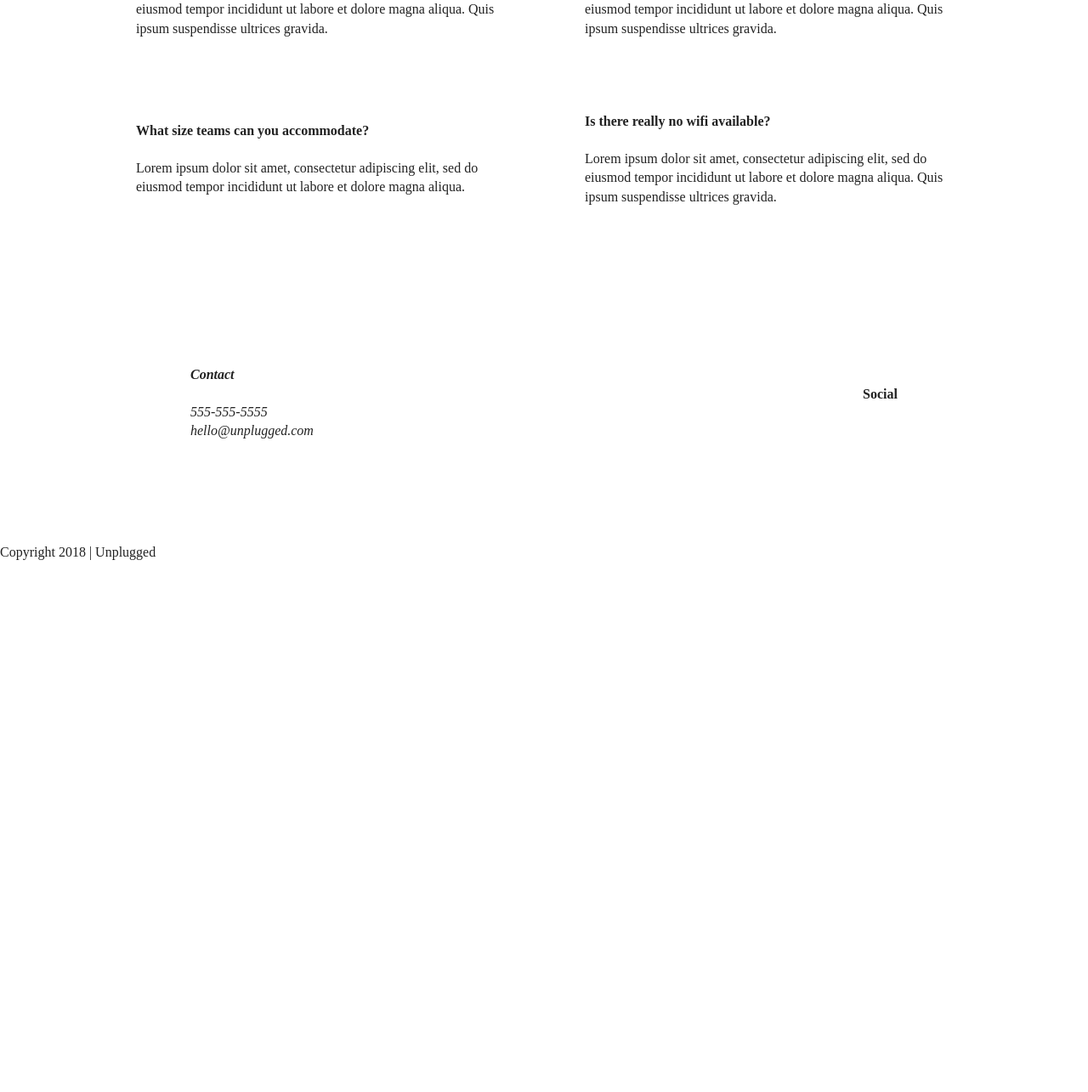
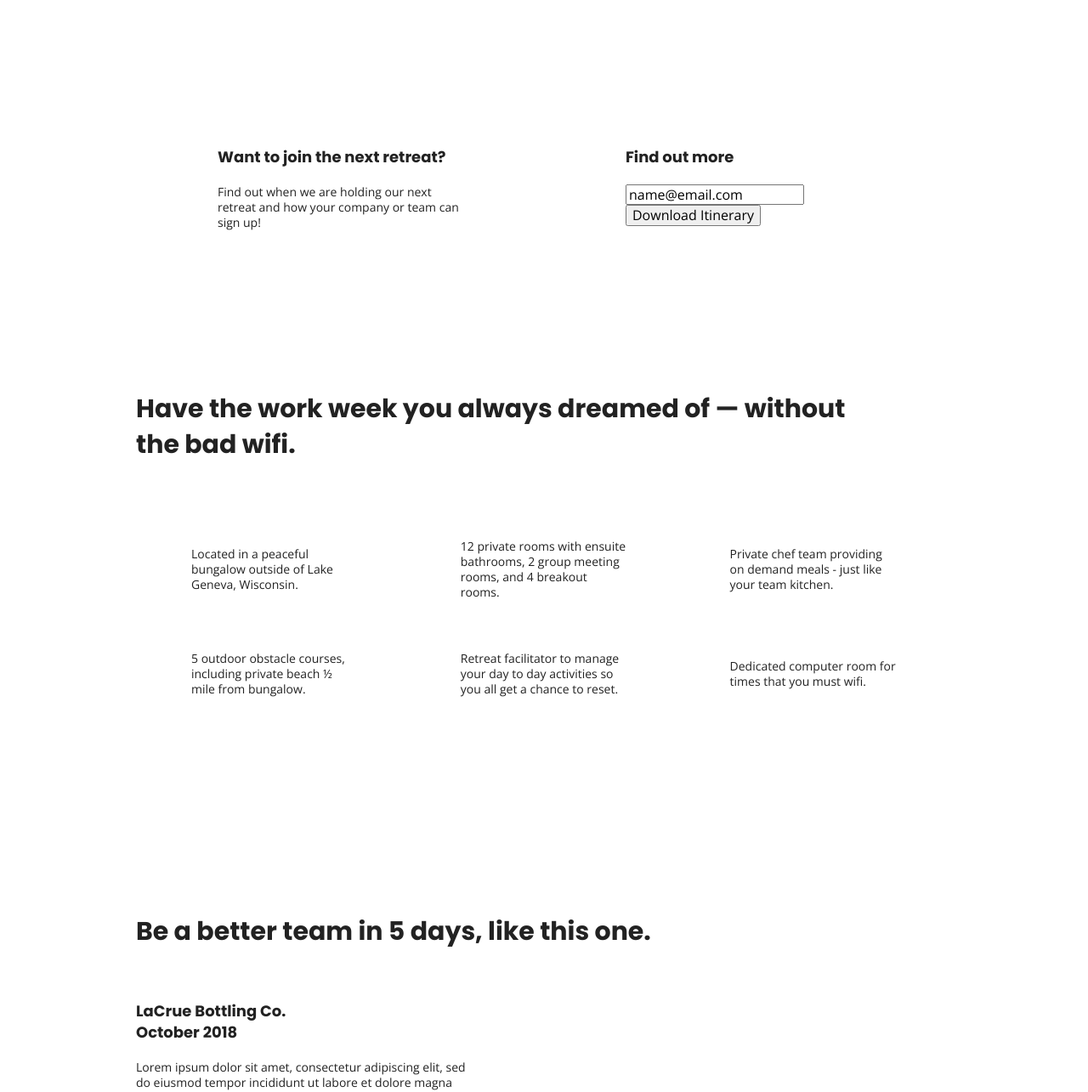
Before and after one commit to christyp0415/unplugged-retreat, a website: page faq/index.html in a window 1280 px wide. Shown: the part 315-1600 px from the top of the page at 85% size. Before the commit the page ends 996 px from the top, so only its background shows below. Drawn offline with nearby package versions, Linux system fonts and the light colour scheme; files that its build step writes are made by us from their sources.

Commit message:
ninth commit, implement text styles

```diff
--- a/css/main.css
+++ b/css/main.css
@@ -97,6 +97,49 @@ textarea {
    Author's custom styles
    ========================================================================== */
 
+/* General Styles */
+
+html {
+  font-size: 16px;
+}
+
+body {
+  font-size: 1em;
+  font-family: 'Open Sans', sans-serif;
+  text-align: left;
+}
+
+ul,
+ol {
+  list-style-type: none;
+}
+
+a {
+  color: #e2e3ed;
+  text-decoration: none;
+}
+
+h2 {
+  font-family: 'Poppins', sans-serif;
+  font-size: 1.875em;
+}
+
+h3,
+h4 {
+  font-family: 'Poppins', sans-serif;
+  margin: 20px 0;
+  font-size: 1.125em;
+}
+
+p {
+  font-size: .875em;
+  line-height: 1.285;
+}
+
+address {
+ font-style: normal;
+}
+
 .content-wrapper {
   width: 90%;
   margin: 50px 0;
@@ -176,6 +219,7 @@ footer .social-icons p {
 footer .copyright {
   margin: 20px 0;
 }
+
 
 /* -------------------- Mobile Styles - Homepage -------------------- */
 
@@ -289,7 +333,6 @@ aside {
 .faq-content {
   margin-bottom: 50px;
 }
-
 /* ==========================================================================
    Helper classes
    ========================================================================== */
@@ -498,10 +541,6 @@ aside {
    FAQ Page
    ========================================================================== */
 
-   header {
-    padding: 15px 0;
-  }
-
   .faq .content-wrapper {
     justify-content: space-between;
   }
@@ -517,6 +556,10 @@ aside {
 
 @media only screen and (min-width:1200px) {
   /*Desktop styles here*/
+
+  header {
+    padding: 15px 0;
+  }
 
   .content-wrapper {
     max-width: 960px;
--- a/faq/index.html
+++ b/faq/index.html
@@ -8,12 +8,13 @@
   <meta name="description" content="">
   <meta name="viewport" content="width=device-width, initial-scale=1, shrink-to-fit=no">
 
-  <link rel="manifest" href="../site.webmanifest">
-  <link rel="apple-touch-icon" href="../icon.png">
+  <link rel="manifest" href="site.webmanifest">
+  <link rel="apple-touch-icon" href="icon.png">
   <!-- Place favicon.ico in the root directory -->
-
-  <link rel="stylesheet" href="../css/normalize.css">
-  <link rel="stylesheet" href="../css/main.css">
+  <!-- Google Fonts -->
+  <link href="https://fonts.googleapis.com/css?family=Open+Sans:400,700|Poppins:500,700" rel="stylesheet">
+  <link rel="stylesheet" href="css/normalize.css">
+  <link rel="stylesheet" href="css/main.css">
 </head>
 
 <body>
@@ -30,38 +31,105 @@
       <div class="header-divider"></div>
       <nav>
         <ul>
-          <li><a href="index.html">FAQ</a></li>
-          <li><a href="../about/index.html" target="_blank">About</a></li>
+          <li><a href="faq/index.html" target="_blank">FAQ</a></li>
+          <li><a href="about/index.html" target="_blank">About</a></li>
         </ul>
       </nav>
     </div>
   </header>
 
-  <main class="faq">
-    <div class="content-wrapper">
-      <h2>Frequently Asked Questions</h2>
-      <div class="faq-content">
-        <h4>How do I get to the Unplugged retreat?</h4>
-        <p>Lorem ipsum dolor sit amet, consectetur adipiscing elit, sed do eiusmod tempor incididunt ut labore et
-          dolore magna aliqua. Quis ipsum suspendisse ultrices gravida.</p>
+  <main>
+
+    <section class="hero-area">
+      <div class="content-wrapper">
+        <h1>Retreat from the desk, return refreshed.</h1>
       </div>
-      <div class="faq-content">
-        <h4>What kind of team is right for the Unplugged retreat?</h4>
-        <p>Lorem ipsum dolor sit amet, consectetur adipiscing elit, sed do eiusmod tempor incididunt ut labore et
-          dolore magna aliqua. Quis ipsum suspendisse ultrices gravida.</p>
+    </section>
+
+    <aside>
+      <div class="content-wrapper">
+        <div class="form-description">
+          <h3>Want to join the next retreat?</h3>
+          <p>
+            Find out when we are holding our next retreat and how your company or team can sign up!
+          </p>
+        </div>
+        <div class="form">
+          <h3>Find out more</h3>
+          <input type="text" name="name" value="name@email.com">
+          <input type="button" value="Download Itinerary">
+        </div>
+      </div> <!-- aside content wrapper ends -->
+    </aside>
+
+    <section class="features">
+      <div class="content-wrapper">
+        <h2>Have the work week you always dreamed of — without the bad wifi.</h2>
+        <div class="features-items">
+          <article>
+            <p class="fontawesome-icon">
+            </p>
+            <p class="features-item-description">
+              Located in a peaceful bungalow outside of Lake Geneva, Wisconsin.
+            </p>
+          </article>
+          <article>
+            <p class="fontawesome-icon">
+            </p>
+            <p class="features-item-description">
+              12 private rooms with ensuite bathrooms, 2 group meeting rooms, and 4 breakout rooms.
+            </p>
+          </article>
+          <article>
+            <p class="fontawesome-icon">
+            </p>
+            <p class="features-item-description">
+              Private chef team providing on demand meals - just like your team kitchen.
+            </p>
+          </article>
+          <article>
+            <p class="fontawesome-icon">
+            </p>
+            <p class="features-item-description">
+              5 outdoor obstacle courses, including private beach ½ mile from bungalow.
+            </p>
+          </article>
+          <article>
+            <p class="fontawesome-icon">
+            </p>
+            <p class="features-item-description">
+              Retreat facilitator to manage your day to day activities so you all get a chance to reset.
+            </p>
+          </article>
+          <article>
+            <p class="fontawesome-icon">
+            </p>
+            <p class="features-item-description">
+              Dedicated computer room for times that you must wifi.
+            </p>
+          </article>
+        </div>
       </div>
-      <div class="faq-content">
-        <h4>What size teams can you accommodate?</h4>
-        <p>Lorem ipsum dolor sit amet, consectetur adipiscing elit, sed do eiusmod tempor incididunt ut labore et
-          dolore magna aliqua.</p>
+    </section>
+
+    <section class="reviews">
+      <div class="content-wrapper">
+        <h2>Be a better team in 5 days, like this one.</h2>
+        <article>
+          <div>
+            <h3>LaCrue Bottling Co. October 2018</h3>
+            <p>
+              Lorem ipsum dolor sit amet, consectetur adipiscing elit, sed do eiusmod tempor incididunt ut labore et
+              dolore magna aliqua. Ut enim ad minim veniam, quis nostrud exercitation ullamco laboris nisi ut aliquip
+              ex ea commodo consequat. Duis aute irure dolor in reprehenderit in voluptate velit esse cillum dolore eu
+              fugiat nulla pariatur.
+            </p>
+          </div>
+        </article>
       </div>
-      <div class="faq-content">
-        <h4>Is there really no wifi available?</h4>
-        <p>Lorem ipsum dolor sit amet, consectetur adipiscing elit, sed do eiusmod tempor incididunt ut labore et
-          dolore magna aliqua. Quis ipsum suspendisse ultrices gravida. </p>
-      </div>
-    </div> <!-- faq content wrapper ends -->
-  </main>
+    </section>
+
+  </main> <!-- main wrapper -->
 
   <footer>
     <div class="content-wrapper">
@@ -95,15 +163,15 @@
     </div>
   </footer>
 
-  <script src="../js/vendor/modernizr-3.6.0.min.js"></script>
+  <script src="js/vendor/modernizr-3.6.0.min.js"></script>
   <script src="https://code.jquery.com/jquery-3.3.1.min.js" integrity="sha256-FgpCb/KJQlLNfOu91ta32o/NMZxltwRo8QtmkMRdAu8="
     crossorigin="anonymous"></script>
   <script>
-    window.jQuery || document.write('<script src="../js/vendor/jquery-3.3.1.min.js"><\/script>')
+    window.jQuery || document.write('<script src="js/vendor/jquery-3.3.1.min.js"><\/script>')
 
   </script>
-  <script src="../js/plugins.js"></script>
-  <script src="../js/main.js"></script>
+  <script src="js/plugins.js"></script>
+  <script src="js/main.js"></script>
 
   <!-- Google Analytics: change UA-XXXXX-Y to be your site's ID. -->
   <script>
```
Also changed, not shown: about/index.html (+89 -43 lines), index.html (+2 -1 lines).
